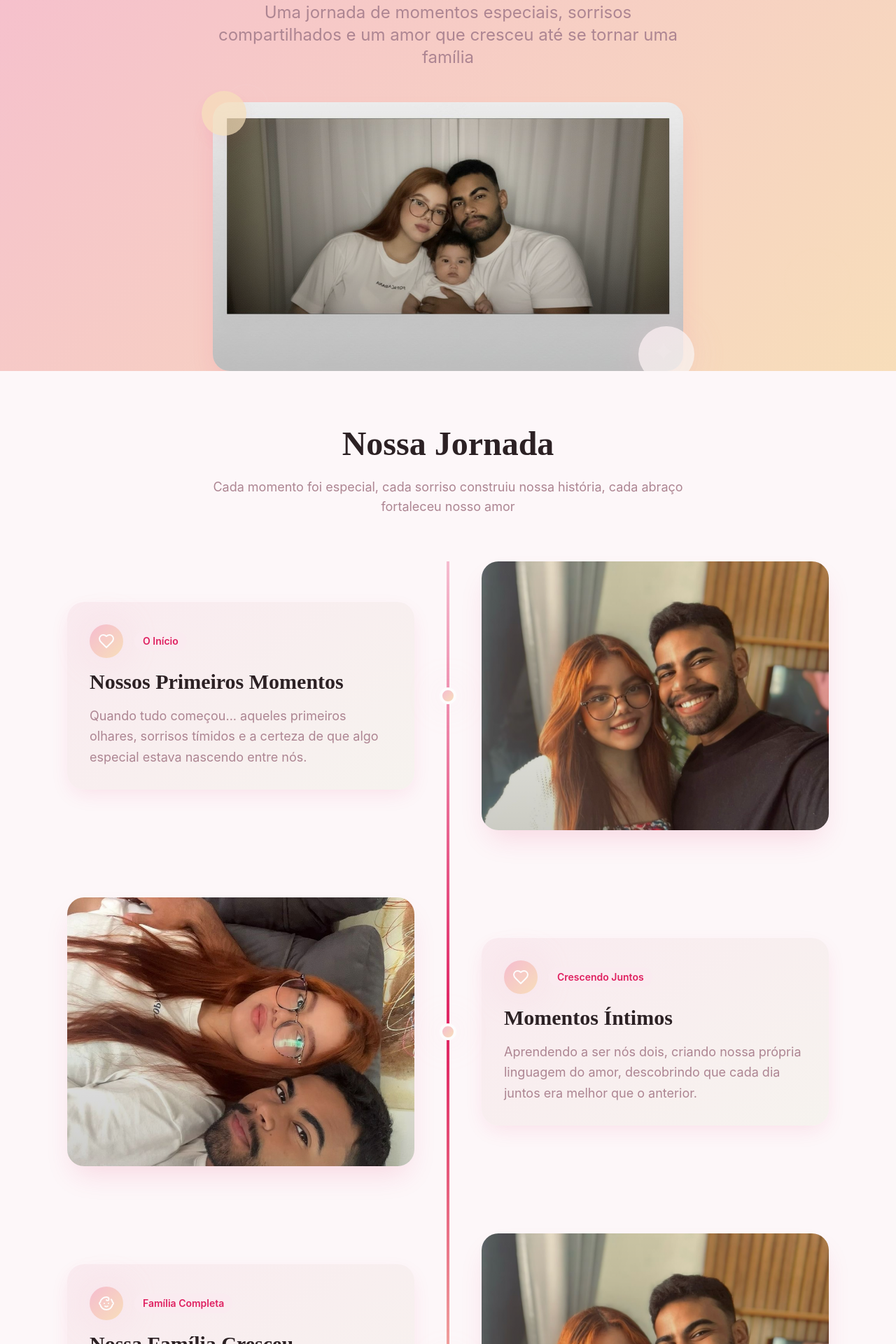
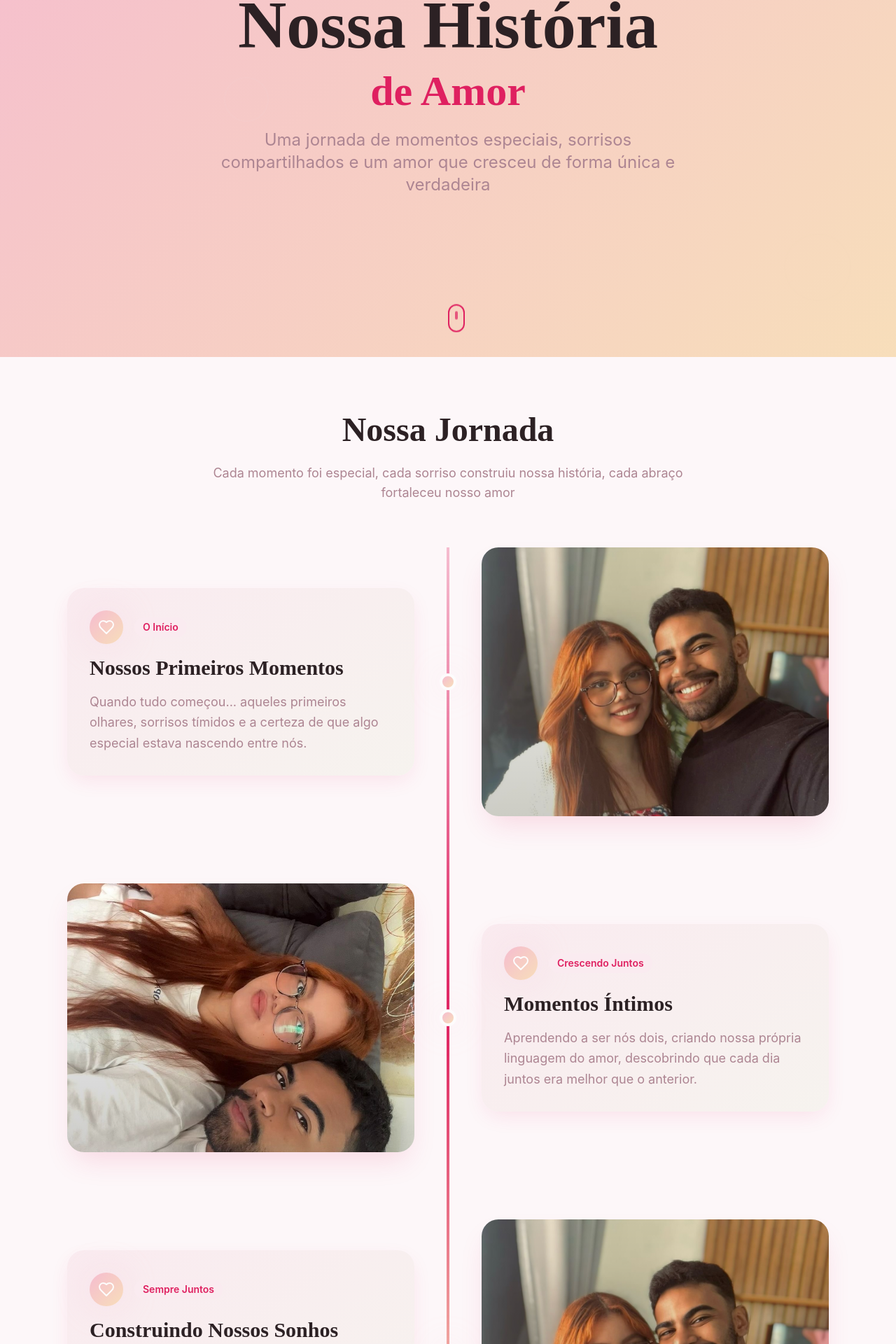
Before and after one commit to GrigoriDevv/meu-momento-especial, a React (Vite) app: page / in a window 1280 px wide. Shown: the part 290-2210 px from the top of the page at 70% size. Built offline with nearby package versions, Linux system fonts and the light colour scheme; the HTML template or start-up script is replaced by a standard one.

Commit message:
Atualizar fotos e textos

```diff
--- a/src/components/Hero.tsx
+++ b/src/components/Hero.tsx
@@ -1,5 +1,4 @@
 import { Heart } from "lucide-react";
-import familiaImg from "@/assets/familia.jpeg";
 
 const Hero = () => {
   return (
@@ -28,22 +27,8 @@ const Hero = () => {
 
           {/* Subtitle */}
           <p className="text-xl md:text-2xl text-muted-foreground mb-12 max-w-2xl mx-auto leading-relaxed animate-slide-up" style={{ animationDelay: '0.8s' }}>
-            Uma jornada de momentos especiais, sorrisos compartilhados e um amor que cresceu até se tornar uma família
+            Uma jornada de momentos especiais, sorrisos compartilhados e um amor que cresceu de forma única e verdadeira
           </p>
-
-          {/* Main photo */}
-          <div className="relative max-w-2xl mx-auto animate-scale-in" style={{ animationDelay: '1.2s' }}>
-            <div className="relative overflow-hidden rounded-3xl shadow-romantic">
-              <img
-                src={familiaImg}
-                alt="Nossa família"
-                className="w-full h-auto object-cover transition-romantic hover:scale-105"
-              />
-              <div className="absolute inset-0 bg-gradient-to-t from-black/20 to-transparent"></div>
-            </div>
-            <div className="absolute -bottom-4 -right-4 w-20 h-20 gradient-card rounded-full shadow-glow opacity-80"></div>
-            <div className="absolute -top-4 -left-4 w-16 h-16 bg-gold-light rounded-full shadow-card opacity-70"></div>
-          </div>
         </div>
       </div>
 
--- a/src/components/PhotoGallery.tsx
+++ b/src/components/PhotoGallery.tsx
@@ -1,6 +1,5 @@
 import { useState } from "react";
 import { X } from "lucide-react";
-import familiaImg from "@/assets/familia.jpeg";
 import intimidadeImg from "@/assets/intimidade.jpeg";
 import noiteImg from "@/assets/noite.jpeg";
 import casualImg from "@/assets/casual.jpeg";
@@ -11,11 +10,6 @@ const PhotoGallery = () => {
   const [selectedImage, setSelectedImage] = useState<string | null>(null);
 
   const photos = [
-    {
-      src: familiaImg,
-      title: "Família Completa",
-      description: "Nosso maior tesouro: nossa família unida"
-    },
     {
       src: noiteImg,
       title: "Momentos Noturno",
--- a/src/components/ProposalSection.tsx
+++ b/src/components/ProposalSection.tsx
@@ -1,6 +1,6 @@
 import { Heart, Sparkles } from "lucide-react";
 import { Button } from "@/components/ui/button";
-import anelImg from "@/assets/anel.jpeg";
+import familiaImg from "@/assets/familia.jpeg";
 
 const ProposalSection = () => {
   return (
@@ -30,7 +30,7 @@ const ProposalSection = () => {
           </h2>
 
           <p className="text-xl md:text-2xl text-muted-foreground max-w-3xl mx-auto leading-relaxed mb-8">
-            Depois de todos esses momentos mágicos, de construir nossa família e compartilhar tantos sonhos...
+            Depois de todos esses momentos mágicos, de viver tantas aventuras juntos e compartilhar tantos sonhos...
           </p>
 
           <p className="text-2xl md:text-3xl font-serif text-foreground font-medium">
@@ -38,12 +38,12 @@ const ProposalSection = () => {
           </p>
         </div>
 
-        {/* Ring photo */}
+        {/* Special photo */}
         <div className="relative max-w-md mx-auto mb-12 animate-scale-in" style={{ animationDelay: '0.5s' }}>
           <div className="relative overflow-hidden rounded-full shadow-glow">
             <img
-              src={anelImg}
-              alt="O anel do pedido"
+              src={familiaImg}
+              alt="Nosso momento especial"
               className="w-full h-full object-cover transition-romantic hover:scale-110"
             />
             <div className="absolute inset-0 bg-gradient-to-t from-rose-deep/20 to-transparent"></div>
@@ -82,7 +82,7 @@ const ProposalSection = () => {
         {/* Final romantic message */}
         <div className="mt-16 p-8 gradient-card rounded-3xl shadow-romantic animate-fade-in" style={{ animationDelay: '1.2s' }}>
           <p className="font-serif text-xl md:text-2xl text-foreground font-medium leading-relaxed">
-            "Nosso amor já criou uma família linda, já superou desafios e já nos deu os momentos mais felizes das nossas vidas.
+            "Nosso amor cresceu de uma forma tão especial, superou desafios e nos deu os momentos mais felizes das nossas vidas.
             Agora eu quero que ele seja oficial, eterno e celebrado por todos que nos amam."
           </p>
           <div className="flex justify-center mt-6">
--- a/src/components/Timeline.tsx
+++ b/src/components/Timeline.tsx
@@ -1,4 +1,4 @@
-import { Calendar, Heart, Baby } from "lucide-react";
+import { Calendar, Heart } from "lucide-react";
 import casalImg from "@/assets/casal.jpeg";
 import intimidadeImg from "@/assets/intimidade.jpeg";
 
@@ -19,11 +19,11 @@ const Timeline = () => {
       date: "Crescendo Juntos"
     },
     {
-      icon: Baby,
-      title: "Nossa Família Cresceu",
-      description: "E então veio a maior benção das nossas vidas. Nossa família se completou e nosso amor se multiplicou de uma forma que nunca imaginamos ser possível.",
+      icon: Heart,
+      title: "Construindo Nossos Sonhos",
+      description: "Cada dia juntos fortalece nossa conexão. Descobrimos que o amor verdadeiro é aquele que cresce, se transforma e nos torna pessoas melhores.",
       image: casalImg,
-      date: "Família Completa"
+      date: "Sempre Juntos"
     }
   ];
 
```
